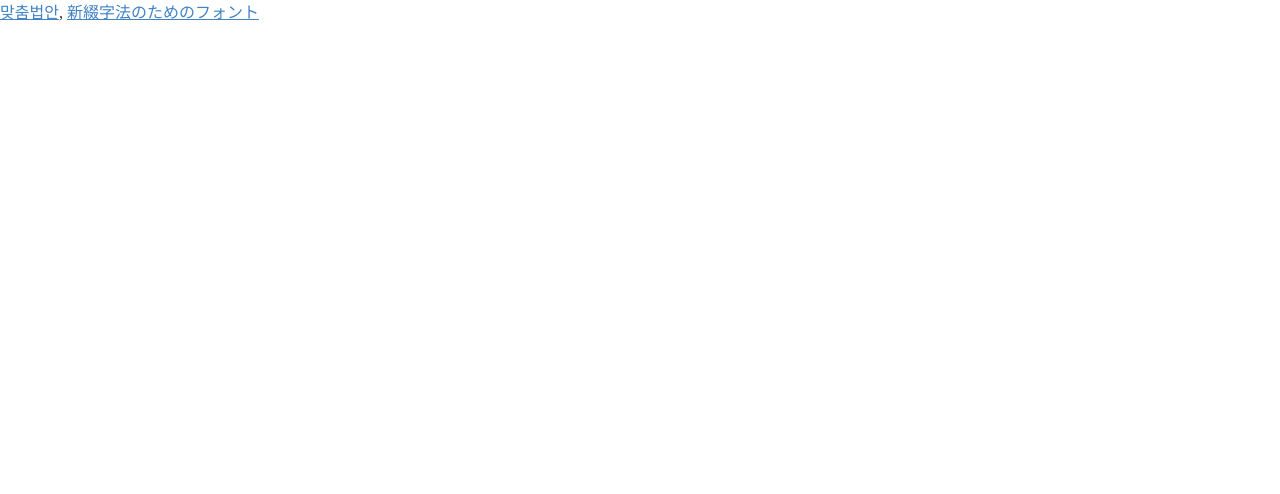
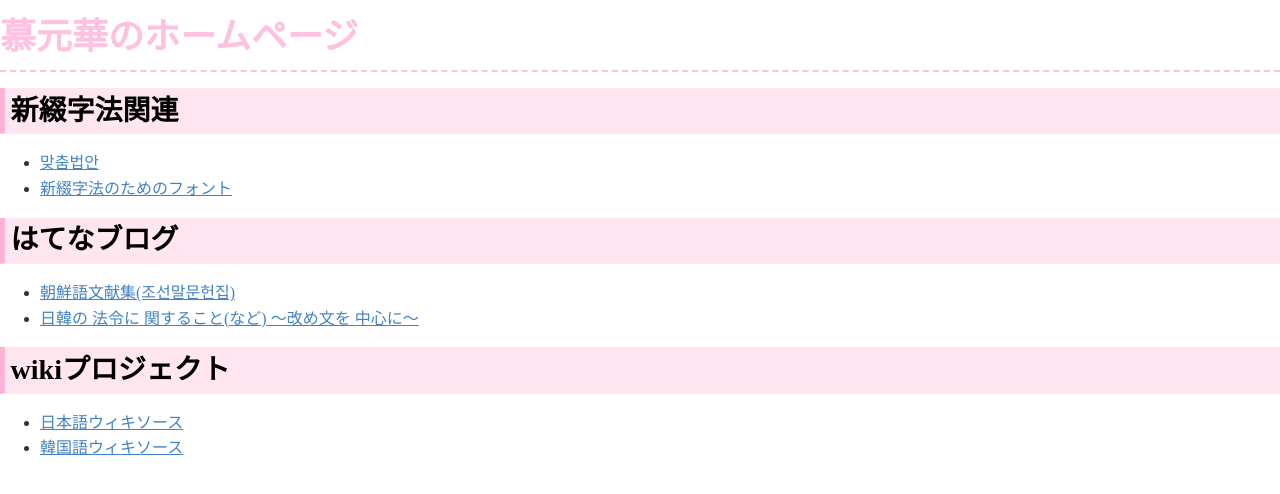
Before and after one commit to gminky/gminky.github.io, a plain HTML site: page index.html in a window 1280 px wide. Drawn offline with Linux system fonts and the light colour scheme.

Commit message:
Update index.html

```diff
--- a/index.html
+++ b/index.html
@@ -1,12 +1,26 @@
 <!doctype html>
-<html lang=ja>
+<html lang="ja">
 <head>
-<meta charset='UTF-8'><meta name='viewport' content='width=device-width initial-scale=1'>
+<meta charset="UTF-8"><meta name="viewport" content="width=device-width initial-scale=1">
 <title>home</title>
 <link href="gminky.css" rel="stylesheet" type="text/css">
 </head>
 <body>
-	<a href="맞훔법안.html">맞춤법안</a>,
-	<a href="https://github.com/gminky/New-serif">新綴字法のためのフォント</a>
+	<h1>慕元華のホームページ</h1>
+	<h2>新綴字法関連</h2>
+	<ul>
+		<li><a href="맞훔법안.html">맞춤법안</a></li>
+		<li><a href="https://github.com/gminky/New-serif">新綴字法のためのフォント</a></li>
+	</ul>
+	<h2>はてなブログ</h2>
+	<ul>
+		<li><a href="http://gminky.hatenablog.jp/">朝鮮語文献集(조선말문헌집)</a></li>
+		<li><a href="https://gminky.hateblo.jp/">日韓の 法令に 関すること(など) 〜改め文を 中心に〜</a></li>
+	</ul>
+	<h2>wikiプロジェクト</h2>
+	<ul>
+		<li><a href="https://ja.wikisource.org/wiki/%E5%88%A9%E7%94%A8%E8%80%85:Gminky">日本語ウィキソース</a></li>
+		<li><a href="https://ko.wikisource.org/wiki/%E5%88%A9%E7%94%A8%E8%80%85:Gminky">韓国語ウィキソース</a></li>
+	</ul>
 </body>
 </html>
```
